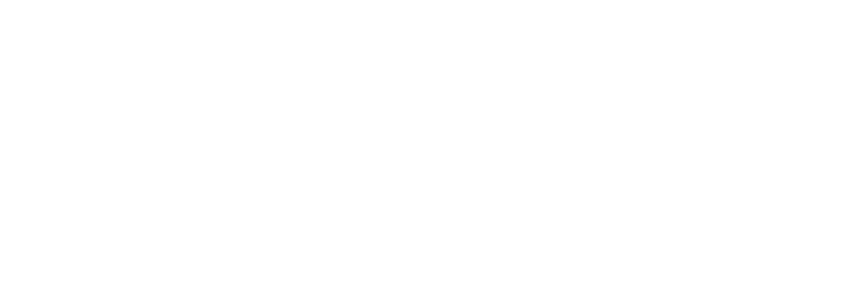
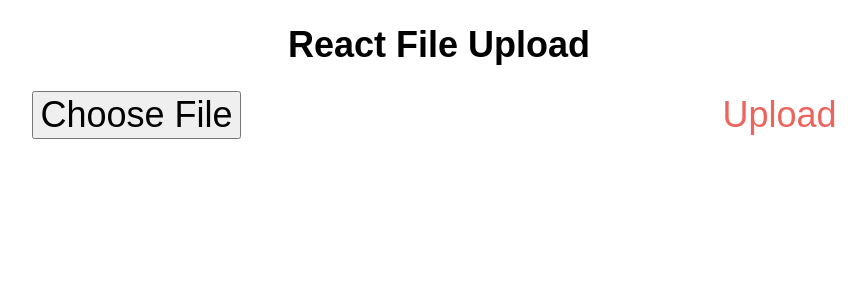
Before and after one commit to shivarajrs007/my-app, a React (Create React App) app: page /Files in a window 1280 px wide. Before the commit this address had no page. Shown: the top 300 px of the page, without its empty margins (201-1067 px from the left). Built offline with nearby package versions, Linux system fonts and the light colour scheme.

Commit message:
file upload functionality added.

```diff
--- a/package.json
+++ b/package.json
@@ -7,6 +7,7 @@
     "@testing-library/jest-dom": "^5.17.0",
     "@testing-library/react": "^13.4.0",
     "@testing-library/user-event": "^13.5.0",
+    "axios": "^1.6.5",
     "bootstrap": "^5.3.2",
     "react": "^18.2.0",
     "react-dom": "^18.2.0",
--- a/src/App.css
+++ b/src/App.css
@@ -39,3 +39,17 @@
 .card-text{
   color: #000;
 }
+
+.btn-body {
+  background-color: #04AA6D;
+    border: none;
+    color: white;
+    padding: 15px 32px;
+    text-align: center;
+    text-decoration: none;
+    display: inline-block;
+    font-size: 16px;
+    margin: 4px 2px;
+    cursor: pointer;
+    margin-left: 50%;
+}
--- a/src/App.js
+++ b/src/App.js
@@ -4,6 +4,7 @@
 import Main from './Components/Main';
 import { BrowserRouter, Route, Routes } from "react-router-dom";
 import CheckoutPage from './Components/CheckoutPage';
+import UploadData from './Components/UploadData';
 function App() {
 
 
@@ -14,7 +15,7 @@
         <Route path="login" element={<Login />} />
         <Route path="MainPage" element={<Main/>}/>
         <Route path="CheckoutPage" element={<CheckoutPage />} />
-
+        <Route path="Files" element={<UploadData />} />
       </Routes>
     </BrowserRouter>
   );
--- a/src/Components/Main.js
+++ b/src/Components/Main.js
@@ -17,7 +17,7 @@
     const cartItems =[]
     const addCart = (Id) =>{
         const cartItm = reports.filter(reports => reports.id === Id);
-        cartItems.push(cartItm)
+        cartItems.push(...cartItm)
         console.log(cartItems);
         localStorage.setItem('items', JSON.stringify(cartItems))
     }
@@ -40,7 +40,7 @@
             ))}
         </div>
         <Link to="/CheckoutPage">
-        <button>Click</button>
+        <button className='btn-body'>CartPage</button>
       </Link>
         </>);
 }
--- /dev/null
+++ b/src/Components/UploadData.js
@@ -0,0 +1,49 @@
+
+import React, {useState} from 'react';
+import axios from 'axios';
+
+const UploadData = () => {
+    const [file, setFile] = useState();
+  const [uploadedFile, setUploadedFile] = useState();
+  const [error, setError] = useState();
+
+  function handleChange(event) {
+    setFile(event.target.files[0]);
+  }
+
+  function handleSubmit(event) {
+    event.preventDefault();
+    const url = 'http://localhost:3000/Files';
+    const formData = new FormData();
+    formData.append('file', file);
+    formData.append('fileName', file.name);
+    const config = {
+      headers: {
+        'content-type': 'multipart/form-data',
+      },
+    };
+    axios.post(url, formData, config)
+      .then((response) => {
+        console.log(response.data);
+        setUploadedFile(response.data.file);
+      })
+      .catch((error) => {
+        console.error("Error uploading file: ", error);
+        setError(error);
+      });
+  }
+
+  return (
+    <div className="App">
+        <form onSubmit={handleSubmit}>
+          <h1 className='card-text'>React File Upload</h1>
+          <input type="file" onChange={handleChange}/>
+          <button type="submit">Upload</button>
+        </form>
+        {uploadedFile && <img src={uploadedFile} alt="Uploaded content"/>}
+        {error && <p className='card-text'>Error uploading file: {error.message}</p>}
+    </div>
+  );
+}
+
+export default UploadData;
```
Also changed, not shown: 1 other file (tests, documents, lock files or other folders).
